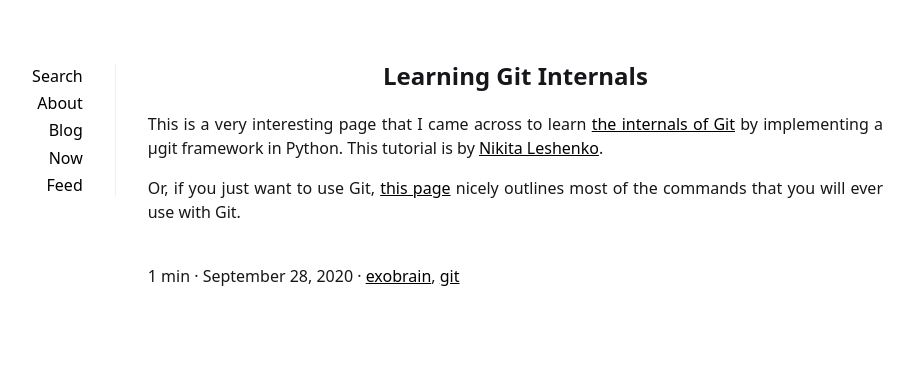
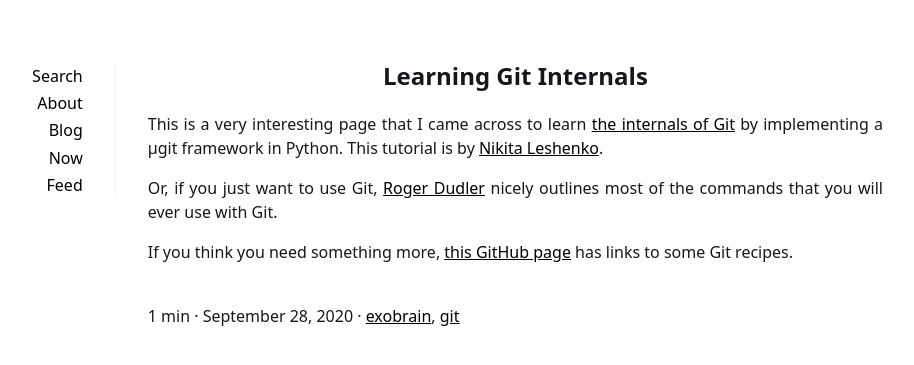
Before and after one commit to avinashbhat/avinashbhat.github.io, a Jekyll site: the page built from _posts/2020-09-28-Learning-Git-Internals.md, in a window 1280 px wide. Shown: the top 365 px of the page, without its empty margins (205-1119 px from the left). Built offline with Jekyll 4.4.1, drawn with Linux system fonts in a browser that asks for light colours.

Commit message:
Added git recipes

```diff
--- a/_posts/2020-09-28-Learning-Git-Internals.md
+++ b/_posts/2020-09-28-Learning-Git-Internals.md
@@ -14,4 +14,6 @@ published: true
 
 This is a very interesting page that I came across to learn [the internals of Git](https://www.leshenko.net/p/ugit/) by implementing a µgit framework in Python. This tutorial is by [Nikita Leshenko](https://github.com/nikital).
 
-Or, if you just want to use Git, [this page](http://rogerdudler.github.io/git-guide/) nicely outlines most of the commands that you will ever use with Git.
+Or, if you just want to use Git, [Roger Dudler](http://rogerdudler.github.io/git-guide/) nicely outlines most of the commands that you will ever use with Git.
+
+If you think you need something more, [this GitHub page](https://github.com/git-tips/tips) has links to some Git recipes.
```
